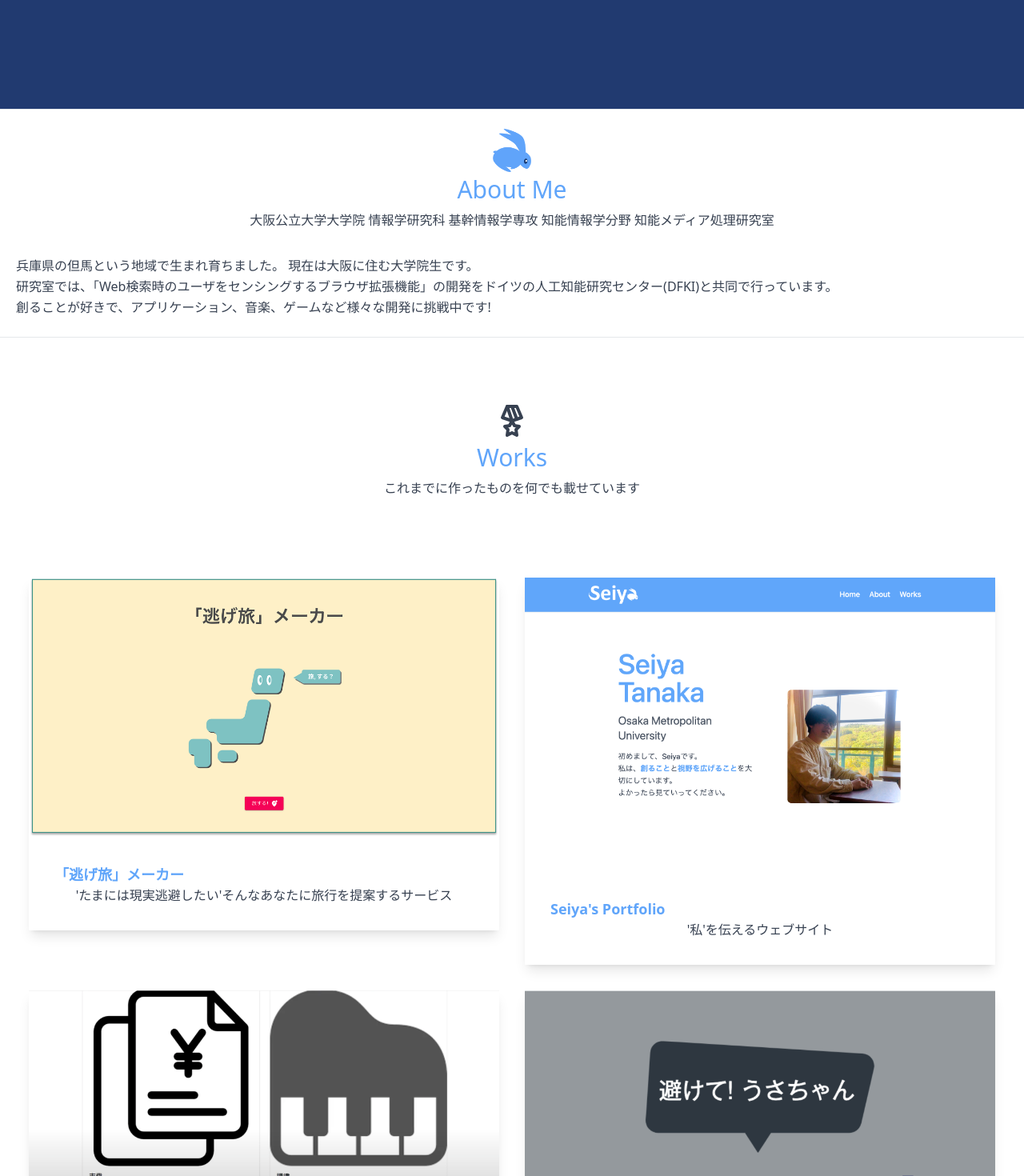
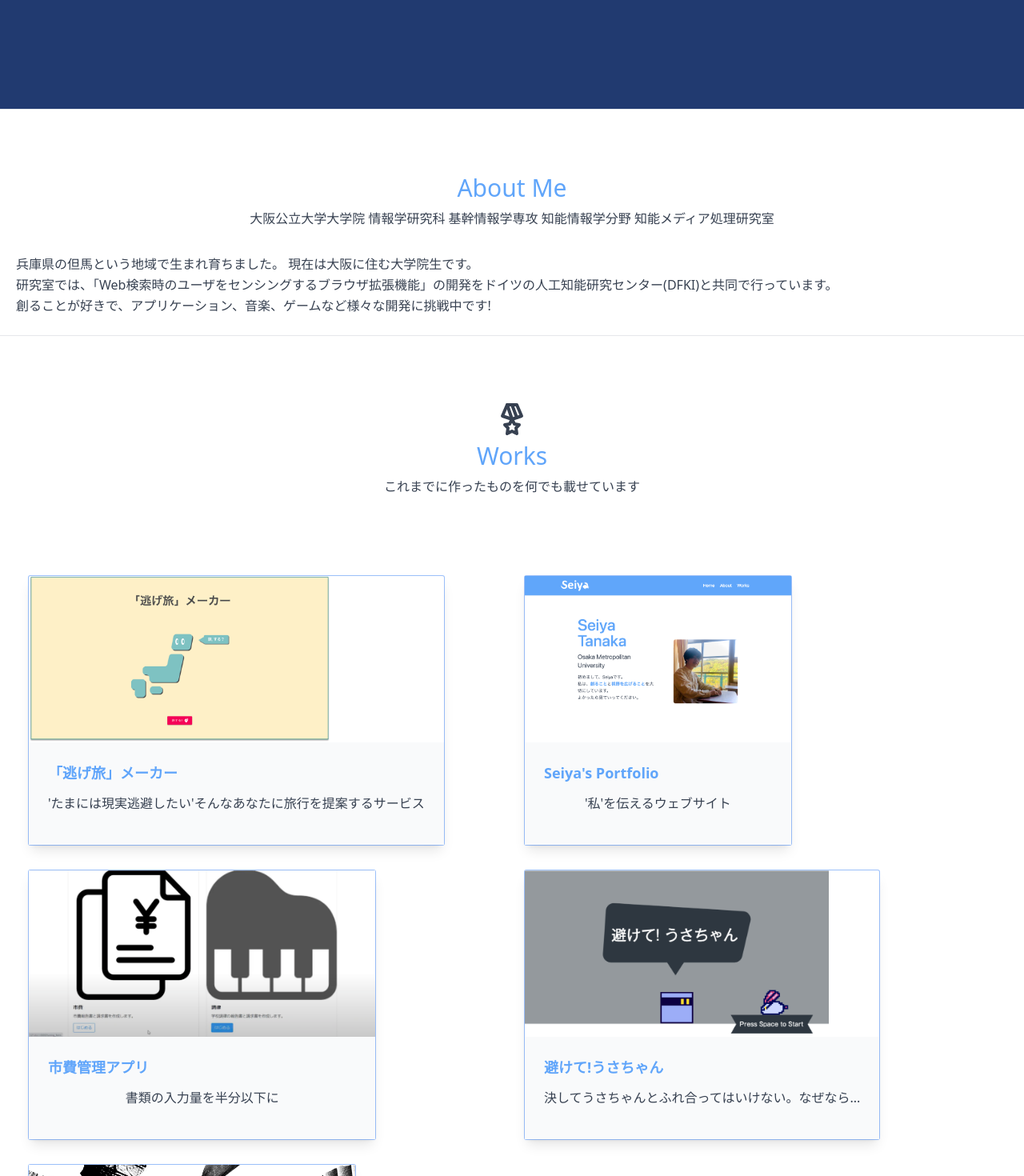
Before and after one commit to seiya-lab/seiya-react-tailwindcss-portfolio, a React (Vite) app: page / in a window 1280 px wide. Shown: the part 720-2190 px from the top of the page at 80% size. Built offline with nearby package versions, Linux system fonts and the light colour scheme.

Commit message:
feat: サムネカードの画像サイズを統一する #14

```diff
--- a/src/App.jsx
+++ b/src/App.jsx
@@ -67,11 +67,8 @@ function App() {
         className="text-gray-700 border-t border-gray-200 bg-white"
         id="about"
       >
-        <div className="container px-5 py-6 mx-auto">
+        <div className="container px-5 pt-20 pb-6 mx-auto">
           <div className="text-center mb-4">
-            <div className="flex justify-center mb-1">
-              <img className="w-[48px]" src="./usagi.png"></img>
-            </div>
             <h1 className="text-2xl sm:text-3xl font-medium mb-2 text-blue-400">
               About Me
             </h1>
--- a/src/components/WorksCard.jsx
+++ b/src/components/WorksCard.jsx
@@ -2,19 +2,18 @@ import React from "react";
 
 const WorksCard = (props) => {
     return (
-            <div className="shadow-lg rounded-sm hover:shadow-2xl hover:ring-2 hover:-translate-y-3 duration-200">
+            <div className="shadow-lg rounded-sm hover:shadow-2xl ring-1 hover:ring-4 hover:-translate-y-3 duration-200">
                 <div className="object-contain">
                         {/* 画像サイズは1280x720のみ */}
-                        <img className="" src={props.imgPath} alt="" />
+                        <img className="object-contain h-52" src={props.imgPath} alt="" />
                 </div>
-                <div className='bg-white p-8'>
-
+                <div className='bg-gray-50 p-6'>
                     <div className="flex items-center">
-                        <h2 className='text-blue-400 text-lg font-semibold'>
+                        <h2 className='text-blue-400 text-lg font-semibold h-10'>
                             {props.title}
                         </h2>
                     </div>
-                    <div>
+                    <div className="h-10 md:h-6 mb-4">
                         <p>
                             {props.comment}
                         </p>
```
